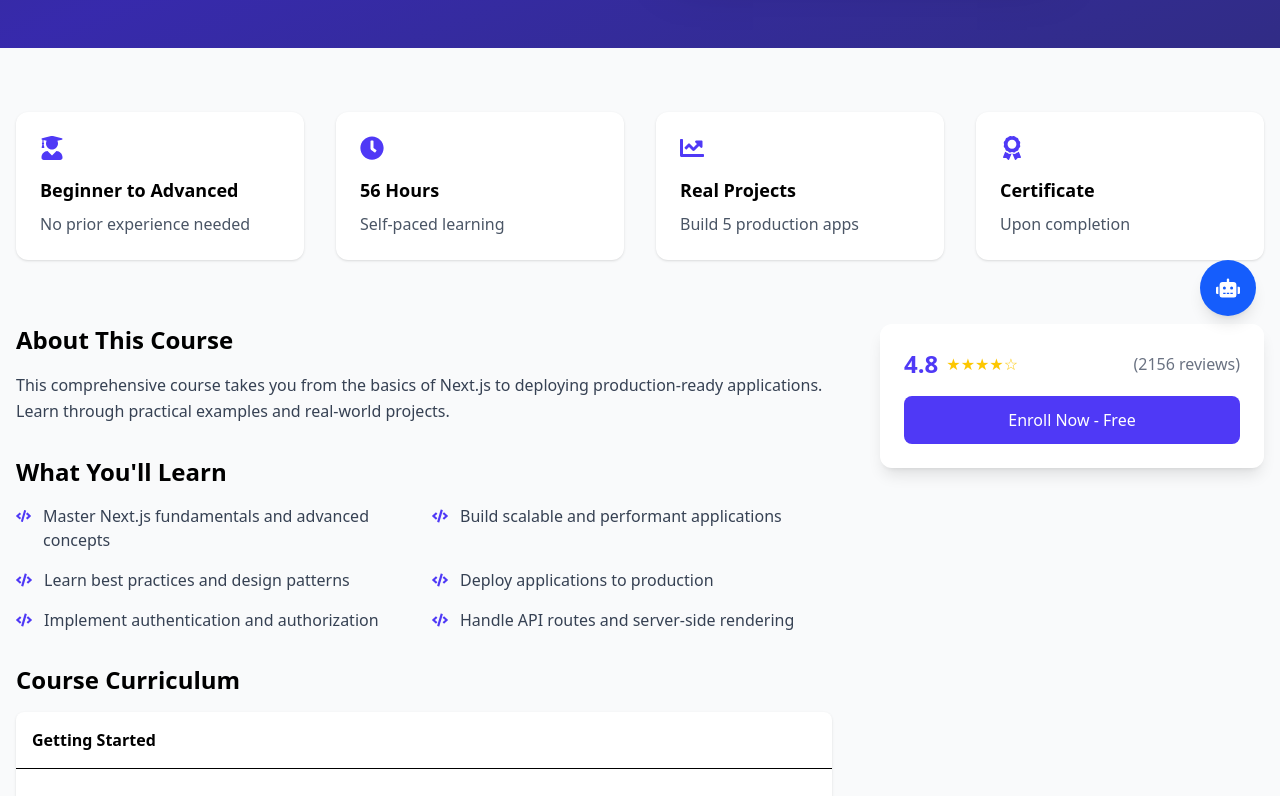
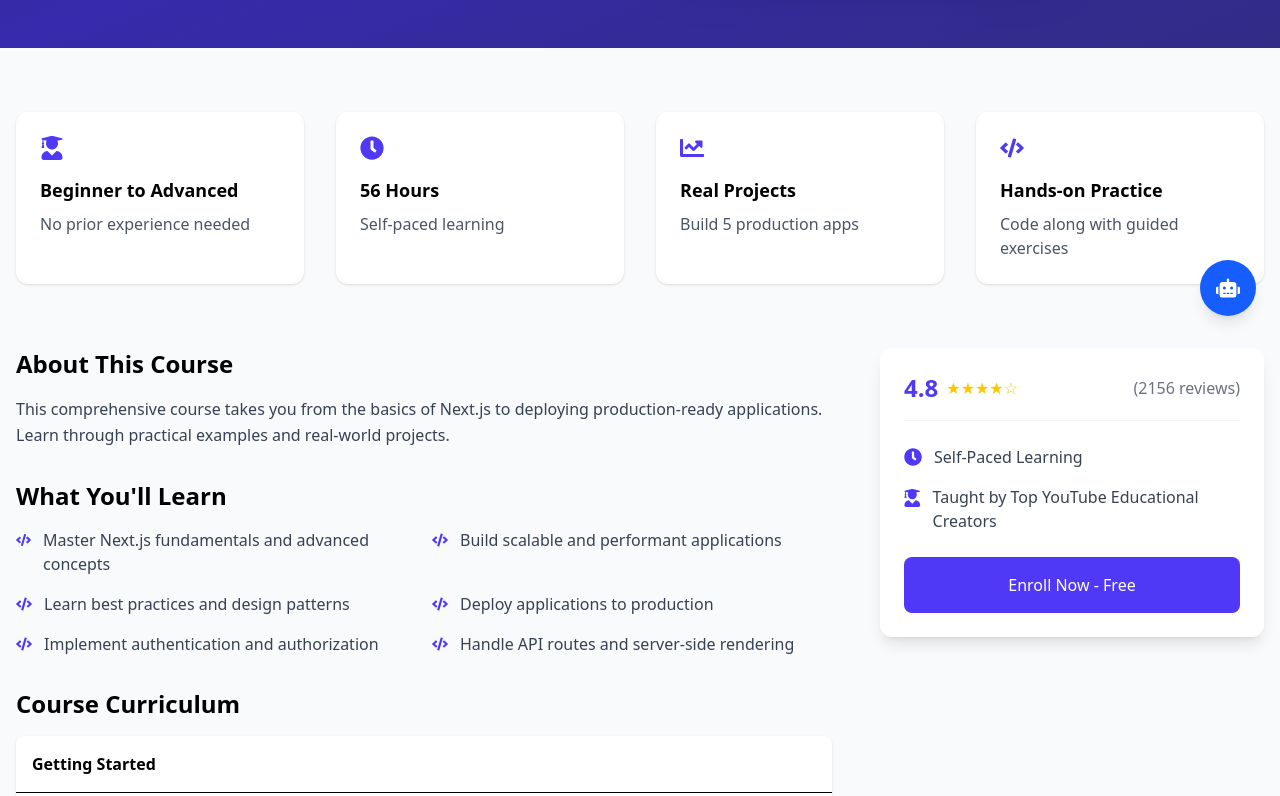
Before and after one commit to Pranay-Dommati/thestudent, a React (Vite) app in the folder frontend/: page /courses/engineering/1 in a window 1280 px wide. Shown: the part 460-1256 px from the top of the page. Built offline with nearby package versions, Linux system fonts and the light colour scheme.

Commit message:
enhanced engi learning prev page

```diff
--- a/frontend/src/components/CourseDetails/CourseDetails.jsx
+++ b/frontend/src/components/CourseDetails/CourseDetails.jsx
@@ -1,6 +1,6 @@
 import React, { useState, useEffect } from 'react';
 import { Link, useNavigate } from 'react-router-dom';
-import { FaPlay, FaClock, FaUserGraduate, FaChartLine, FaAward, FaCode } from 'react-icons/fa';
+import { FaPlay, FaClock, FaUserGraduate, FaChartLine, FaCode } from 'react-icons/fa';
 import LoadingSpinner from './LoadingSpinner';
 import Footer from '../Footer/Footer';
 
@@ -34,7 +34,7 @@ const CourseDetails = ({ courseId }) => {
           { icon: <FaUserGraduate />, title: "Beginner to Advanced", text: "No prior experience needed" },
           { icon: <FaClock />, title: "56 Hours", text: "Self-paced learning" },
           { icon: <FaChartLine />, title: "Real Projects", text: "Build 5 production apps" },
-          { icon: <FaAward />, title: "Certificate", text: "Upon completion" }
+          { icon: <FaCode />, title: "Hands-on Practice", text: "Code along with guided exercises" }
         ],
         thumbnail: "https://images.unsplash.com/photo-1633356122544-f134324a6cee?w=800",
         previewImage: "https://images.unsplash.com/photo-1587620962725-abab7fe55159?w=800",
@@ -190,8 +190,9 @@ const CourseDetails = ({ courseId }) => {
             {/* Sidebar */}
             <div className="lg:col-span-1">
               <div className="bg-white rounded-xl shadow-lg p-6 sticky top-6">
-                <div className="space-y-4">
-                  <div className="flex items-center justify-between">
+                <div className="space-y-6">
+                  {/* Rating Section */}
+                  <div className="flex items-center justify-between pb-4 border-b border-gray-100">
                     <div className="flex items-center space-x-2">
                       <span className="text-2xl font-bold text-indigo-600">{course.stats.rating}</span>
                       <div className="flex text-yellow-400">
@@ -202,9 +203,22 @@ const CourseDetails = ({ courseId }) => {
                     <span className="text-gray-500">({course.stats.reviews} reviews)</span>
                   </div>
 
+                  {/* Features List */}
+                  <div className="space-y-4">
+                    <div className="flex items-center space-x-3 text-gray-700">
+                      <FaClock className="text-indigo-600 text-lg" />
+                      <span className="font-medium">Self-Paced Learning</span>
+                    </div>
+                    <div className="flex items-start space-x-3 text-gray-700">
+                      <FaUserGraduate className="text-indigo-600 text-lg mt-1" />
+                      <span className="font-medium">Taught by Top YouTube Educational Creators</span>
+                    </div>
+                  </div>
+
+                  {/* Enrollment Button */}
                   <button
                     onClick={handleStartLearning}
-                    className="w-full bg-indigo-600 hover:bg-indigo-700 text-white py-3 rounded-lg font-medium"
+                    className="w-full bg-indigo-600 hover:bg-indigo-700 text-white py-4 rounded-lg font-medium transition-all duration-200 transform hover:scale-[1.02]"
                   >
                     Enroll Now - Free
                   </button>
```
